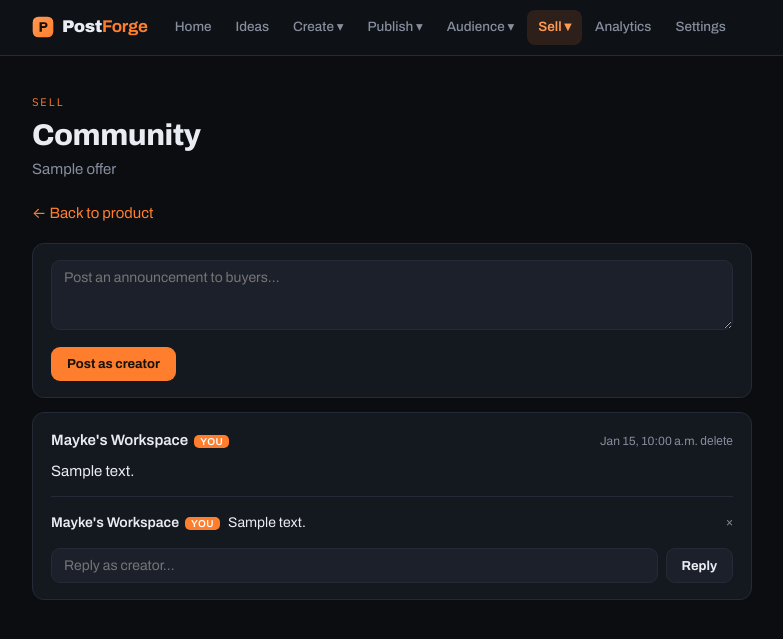
After one commit to maykelevoni/money-worker, a Django app: page /sell/product/1/community/ in a window 1280 px wide. The commit adds this page. Shown: the top 639 px of the page, without its empty margins (0-783 px from the left). Run offline with Django 5.2, Linux system fonts and the light colour scheme; a user stored in the database is signed in; data comes from the database, SQL or seed files in the repository; tables that the repository leaves empty hold one stand-in row (values such as "Sample post").

Commit message:
Add members-only community per product (Phase 3b)
A discussion space buyers unlock with the same per-product entitlement:
- offers.Offer.community_enabled toggle; store.Post + store.Comment (authored
  by a buyer or the creator).
- Members community page: compose posts, reply, delete your own; gated by
  entitlement. Linked from the course page when enabled.
- Creator view: post announcements, reply, and moderate (delete any post or
  comment); enable toggle on the product manage page.

Completes the deferred Phase 3 (courses + community). Verified both sides via
Playwright.

Co-Authored-By: Claude Opus 4.8 <noreply@anthropic.com>

```diff
--- a/apps/offers/models.py
+++ b/apps/offers/models.py
@@ -63,6 +63,10 @@ class Offer(WorkspaceOwned):
         help_text="Native price in the smallest currency unit, e.g. 2900 = $29.00",
     )
     currency = models.CharField(max_length=3, default="usd")
+    # Members-only discussion space for buyers of this product.
+    community_enabled = models.BooleanField(
+        default=False, help_text="Give buyers a members-only discussion space",
+    )
     # Public, unguessable key for the /buy/<key>/ checkout link.
     public_key = models.CharField(max_length=40, unique=True, blank=True)
     # Cached Stripe object ids so we don't recreate them on every checkout.
--- a/apps/offers/views.py
+++ b/apps/offers/views.py
@@ -73,6 +73,7 @@ def offer_manage(request, pk):
                 messages.error(request, "Enter the price as a number, e.g. 29 or 29.99.")
                 return redirect("offers:manage", pk=offer.pk)
         offer.currency = (request.POST.get("currency", "usd").strip().lower() or "usd")[:3]
+        offer.community_enabled = bool(request.POST.get("community_enabled"))
         # Amount/cadence may have changed — drop the cached Stripe price so the
         # next checkout recreates it (Stripe prices are immutable).
         offer.stripe_price_id = ""
--- a/apps/store/urls.py
+++ b/apps/store/urls.py
@@ -12,6 +12,10 @@ urlpatterns = [
     path("stripe/webhook/", views.stripe_webhook, name="stripe_webhook"),
     # Creator dashboard
     path("sell/customers/", views.customers_dashboard, name="customers"),
+    path("sell/product/<int:pk>/community/", views.offer_community, name="offer_community"),
+    path("sell/product/<int:pk>/community/<int:post_id>/comment/", views.offer_community_comment, name="offer_community_comment"),
+    path("sell/product/<int:pk>/community/<int:post_id>/delete/", views.offer_community_post_delete, name="offer_community_post_delete"),
+    path("sell/product/<int:pk>/community/comment/<int:comment_id>/delete/", views.offer_community_comment_delete, name="offer_community_comment_delete"),
     # Member area
     path("members/", views.portal, name="portal"),
     path("members/login/", views.login, name="login"),
@@ -20,6 +24,10 @@ urlpatterns = [
     path("members/forgot/", views.forgot_password, name="forgot_password"),
     path("members/reset/<str:token>/", views.reset_password, name="reset_password"),
     path("members/product/<str:offer_key>/", views.product, name="product"),
+    path("members/product/<str:offer_key>/community/", views.community, name="community"),
+    path("members/community/post/<int:post_id>/comment/", views.community_comment, name="community_comment"),
+    path("members/community/post/<int:post_id>/delete/", views.community_post_delete, name="community_post_delete"),
+    path("members/community/comment/<int:comment_id>/delete/", views.community_comment_delete, name="community_comment_delete"),
     path("members/lesson/<int:content_id>/complete/", views.mark_complete, name="mark_complete"),
     path("members/download/<int:content_id>/", views.download, name="download"),
 ]
--- a/apps/store/views.py
+++ b/apps/store/views.py
@@ -57,6 +57,60 @@ def customers_dashboard(request):
         "mrr": mrr_cents / 100,
         "sales_count": len(ents),
     })
+
+
+@login_required
+def offer_community(request, pk):
+    """Creator's view of a product community: post announcements, moderate."""
+    from .models import Post
+
+    offer = get_object_or_404(Offer, pk=pk, workspace=request.workspace)
+    if request.method == "POST":
+        body = request.POST.get("body", "").strip()
+        if body:
+            Post.objects.create(
+                workspace=request.workspace, offer=offer, is_creator=True, body=body
+            )
+        return redirect("store:offer_community", pk=pk)
+
+    posts = list(offer.posts.select_related("author").prefetch_related("comments__author"))
+    for p in posts:  # staff can moderate everything
+        p.deletable = True
+        for c in p.comments.all():
+            c.deletable = True
+    return render(request, "store/offer_community.html", {"offer": offer, "posts": posts})
+
+
+@login_required
+@require_POST
+def offer_community_comment(request, pk, post_id):
+    from .models import Comment, Post
+
+    post = get_object_or_404(Post, pk=post_id, workspace=request.workspace)
+    body = request.POST.get("body", "").strip()
+    if body:
+        Comment.objects.create(
+            workspace=request.workspace, post=post, is_creator=True, body=body
+        )
+    return redirect("store:offer_community", pk=pk)
+
+
+@login_required
+@require_POST
+def offer_community_post_delete(request, pk, post_id):
+    from .models import Post
+
+    get_object_or_404(Post, pk=post_id, workspace=request.workspace).delete()
+    return redirect("store:offer_community", pk=pk)
+
+
+@login_required
+@require_POST
+def offer_community_comment_delete(request, pk, comment_id):
+    from .models import Comment
+
+    get_object_or_404(Comment, pk=comment_id, workspace=request.workspace).delete()
+    return redirect("store:offer_community", pk=pk)
 
 
 # ---------------------------------------------------------------------------
@@ -302,6 +356,76 @@ def mark_complete(request, content_id):
 
 
 @customer_required
+def community(request, offer_key):
+    """A product's members-only discussion space (buyers + creator)."""
+    from .models import Post
+
+    offer = get_object_or_404(Offer, public_key=offer_key)
+    if _entitlement_or_none(request.customer, offer) is None or not offer.community_enabled:
+        messages.error(request, "That community isn't available.")
+        return redirect("store:portal")
+
+    if request.method == "POST":
+        body = request.POST.get("body", "").strip()
+        if body:
+            Post.objects.create(
+                workspace=offer.workspace, offer=offer, author=request.customer, body=body
+            )
+        return redirect("store:community", offer_key=offer_key)
+
+    posts = list(offer.posts.select_related("author").prefetch_related("comments__author"))
+    for p in posts:
+        p.deletable = p.author_id == request.customer.id
+        for c in p.comments.all():
+            c.deletable = c.author_id == request.customer.id
+    return render(request, "store/community.html", {
+        "offer": offer, "posts": posts, "customer": request.customer,
+    })
+
+
+@customer_required
+@require_POST
+def community_comment(request, post_id):
+    from .models import Comment, Post
+
+    post = get_object_or_404(Post, pk=post_id)
+    if _entitlement_or_none(request.customer, post.offer) is None:
+        return HttpResponse("Not authorized.", status=403)
+    body = request.POST.get("body", "").strip()
+    if body:
+        Comment.objects.create(
+            workspace=post.workspace, post=post, author=request.customer, body=body
+        )
+    return redirect("store:community", offer_key=post.offer.public_key)
+
+
+@customer_required
+@require_POST
+def community_post_delete(request, post_id):
+    from .models import Post
+
+    post = get_object_or_404(Post, pk=post_id)
+    if not post.can_delete(customer=request.customer):
+        return HttpResponse("Not authorized.", status=403)
+    key = post.offer.public_key
+    post.delete()
+    return redirect("store:community", offer_key=key)
+
+
+@customer_required
+@require_POST
+def community_comment_delete(request, comment_id):
+    from .models import Comment
+
+    c = get_object_or_404(Comment, pk=comment_id)
+    if not c.can_delete(customer=request.customer):
+        return HttpResponse("Not authorized.", status=403)
+    key = c.post.offer.public_key
+    c.delete()
+    return redirect("store:community", offer_key=key)
+
+
+@customer_required
 def download(request, content_id):
     """Stream a lesson file — only if entitled and the lesson has dripped open."""
     content = get_object_or_404(ProductContent, pk=content_id)
--- /dev/null
+++ b/templates/store/offer_community.html
@@ -0,0 +1,67 @@
+{% extends "base.html" %}
+{% block title %}{{ offer.name }} · Community · PostForge{% endblock %}
+{% block nav_sell %}active{% endblock %}
+
+{% block content %}
+<style>
+  .composer, .post { background: var(--panel); border: 1px solid var(--line); border-radius: 12px;
+    padding: 16px 18px; margin-bottom: 14px; max-width: 720px; }
+  .composer textarea { width: 100%; min-height: 70px; }
+  .post-head { display: flex; justify-content: space-between; align-items: baseline; gap: 10px; }
+  .author { font-weight: 600; }
+  .badge { font-size: 10px; text-transform: uppercase; letter-spacing: .4px; background: var(--accent);
+    color: #fff; border-radius: 5px; padding: 1px 6px; margin-left: 6px; }
+  .when { font-size: 12px; color: var(--muted); }
+  .post-body { margin-top: 8px; }
+  .comments { margin-top: 12px; padding-top: 10px; border-top: 1px solid var(--line); }
+  .comment { font-size: 14px; padding: 5px 0; display: flex; gap: 8px; align-items: baseline; }
+  .comment .cbody { color: var(--text); flex: 1; }
+  .del { display: inline; }
+  .link-del { background: none; border: none; color: var(--muted); cursor: pointer; font-size: 12px; }
+  .link-del:hover { color: #ff7a90; }
+  .reply { display: flex; gap: 8px; margin-top: 10px; }
+  .reply input { flex: 1; }
+</style>
+
+{% include "_pagehead.html" with eyebrow="Sell" title="Community" subtitle=offer.name %}
+<p style="margin:-6px 0 18px"><a href="{% url 'offers:manage' offer.pk %}" style="color:var(--accent);text-decoration:none">← Back to product</a></p>
+
+<form class="composer" method="post" action="{% url 'store:offer_community' offer.pk %}">
+  {% csrf_token %}
+  <textarea name="body" placeholder="Post an announcement to buyers…" required></textarea>
+  <div style="margin-top:10px"><button class="btn" type="submit">Post as creator</button></div>
+</form>
+
+{% for post in posts %}
+  <div class="post">
+    <div class="post-head">
+      <span class="author">{{ post.author_display }}{% if post.is_creator %}<span class="badge">You</span>{% endif %}</span>
+      <span class="when">{{ post.created_at|date:"M j, g:i a" }}
+        <form method="post" action="{% url 'store:offer_community_post_delete' offer.pk post.id %}" class="del" data-confirm="Delete this post?">
+          {% csrf_token %}<button class="link-del" type="submit">delete</button>
+        </form>
+      </span>
+    </div>
+    <div class="post-body">{{ post.body|linebreaksbr }}</div>
+
+    <div class="comments">
+      {% for c in post.comments.all %}
+        <div class="comment">
+          <span class="author">{{ c.author_display }}{% if c.is_creator %}<span class="badge">You</span>{% endif %}</span>
+          <span class="cbody">{{ c.body|linebreaksbr }}</span>
+          <form method="post" action="{% url 'store:offer_community_comment_delete' offer.pk c.id %}" class="del">
+            {% csrf_token %}<button class="link-del" type="submit">×</button>
+          </form>
+        </div>
+      {% endfor %}
+      <form method="post" action="{% url 'store:offer_community_comment' offer.pk post.id %}" class="reply">
+        {% csrf_token %}
+        <input type="text" name="body" placeholder="Reply as creator…" required>
+        <button class="btn btn-ghost" type="submit">Reply</button>
+      </form>
+    </div>
+  </div>
+{% empty %}
+  <p class="small" style="color:var(--muted)">No posts yet. Post an announcement, or wait for buyers to start talking.</p>
+{% endfor %}
+{% endblock %}
--- a/templates/store/product.html
+++ b/templates/store/product.html
@@ -5,6 +5,9 @@
 {% block body %}
 <h1>{{ offer.name }}</h1>
 {% if offer.notes %}<p class="muted">{{ offer.notes }}</p>{% endif %}
+{% if offer.community_enabled %}
+  <p style="margin-top:10px"><a class="btn" style="padding:9px 18px;font-size:14px" href="{% url 'store:community' offer.public_key %}">Open community →</a></p>
+{% endif %}
 
 {% if total_count %}
   <div class="progress">
```
Also changed, not shown: apps/store/models.py (+64 -0 lines), templates/offers/manage.html (+7 -0 lines), templates/store/community.html (added, +72 -0 lines), apps/offers/migrations/0009_offer_community_enabled.py (added), apps/store/migrations/0004_post_comment.py (added).
